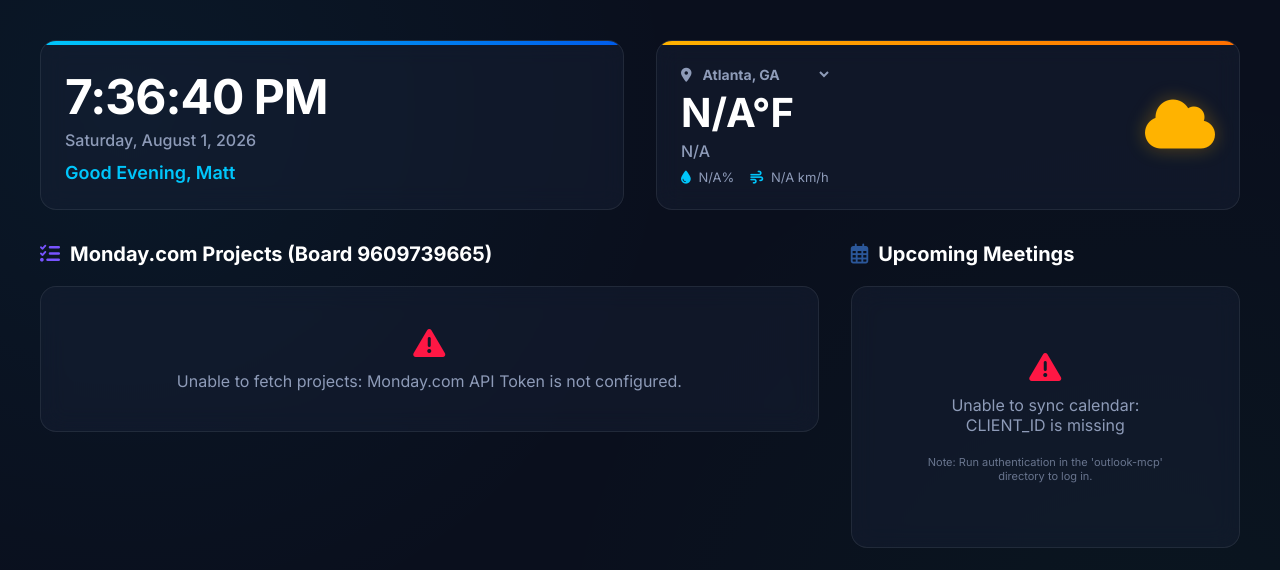
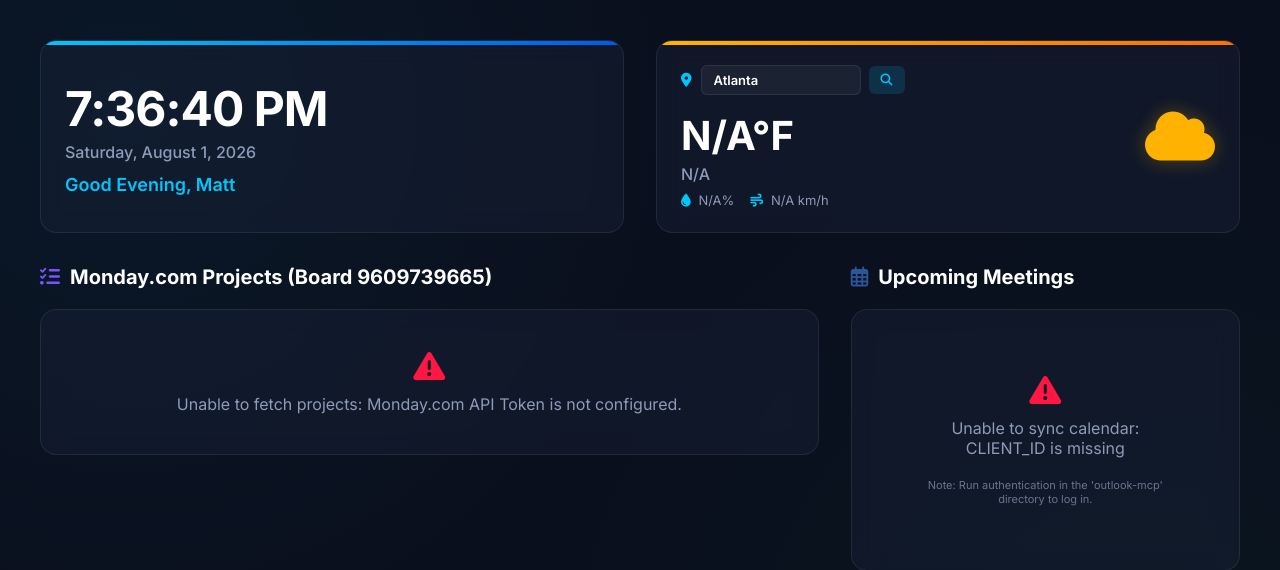
Before and after one commit to mattwegesin/personal-dashboard, a Flask app: page / in a window 1280 px wide. Shown: the part 86-656 px from the top of the page. Run offline with Flask 3, Linux system fonts and the light colour scheme; data that the repository does not hold is empty.

Commit message:
Allow typing custom city names for live weather fetches

```diff
--- a/templates/index.html
+++ b/templates/index.html
@@ -570,20 +570,18 @@
 
             <!-- Weather Widget -->
             <div class="card widget-weather">
-                <div class="weather-info">
-                    <div class="weather-city">
-                        <i class="fa-solid fa-location-dot"></i>
-                        <select id="weather-city-select" onchange="fetchWeather()">
-                            <option value="Atlanta" selected>Atlanta, GA</option>
-                            <option value="New York">New York, NY</option>
-                            <option value="Miami">Miami, FL</option>
-                            <option value="Chicago">Chicago, IL</option>
-                            <option value="Los Angeles">Los Angeles, CA</option>
-                            <option value="London">London, UK</option>
-                            <option value="Sydney">Sydney, AU</option>
-                        </select>
+                <div class="weather-info" style="width: 100%;">
+                    <div class="weather-city" style="display: flex; align-items: center; gap: 8px; margin-bottom: 12px; width: 100%;">
+                        <i class="fa-solid fa-location-dot" style="color: var(--accent);"></i>
+                        <input type="text" id="weather-city-input" value="Atlanta"
+                               placeholder="Enter city..."
+                               onkeypress="if(event.key === 'Enter') fetchWeather()"
+                               style="background: rgba(255, 255, 255, 0.05); border: 1px solid var(--card-border); color: var(--text-primary); font-size: 13px; font-weight: 600; padding: 6px 12px; border-radius: var(--radius-sm); outline: none; transition: var(--transition); flex: 1; max-width: 160px;">
+                        <button onclick="fetchWeather()" style="background: rgba(0, 198, 251, 0.15); border: none; color: var(--accent); padding: 8px 12px; border-radius: var(--radius-sm); cursor: pointer; transition: var(--transition); font-size: 12px; display: flex; align-items: center; justify-content: center;">
+                            <i class="fa-solid fa-magnifying-glass"></i>
+                        </button>
                     </div>
-                    <div class="weather-temp" id="weather-temp">--°F</div>
+                    <div class="weather-temp" id="weather-temp" style="margin-top: 4px;">--°F</div>
                     <div class="weather-desc" id="weather-desc">Fetching...</div>
                     <div class="weather-stats">
                         <span id="weather-humidity"><i class="fa-solid fa-droplet"></i> --%</span>
@@ -716,7 +714,9 @@
 
         // Fetch Weather
         async function fetchWeather() {
-            const city = document.getElementById('weather-city-select').value;
+            let city = document.getElementById('weather-city-input').value.trim();
+            if (!city) city = "Atlanta";
+
             const tempEl = document.getElementById('weather-temp');
             const descEl = document.getElementById('weather-desc');
             const humEl = document.getElementById('weather-humidity');
@@ -724,7 +724,7 @@
             const iconEl = document.getElementById('weather-icon');
 
             try {
-                const res = await fetch(`/api/weather?city=${city}`);
+                const res = await fetch(`/api/weather?city=${encodeURIComponent(city)}`);
                 if (res.ok) {
                     const data = await res.json();
                     tempEl.textContent = `${data.temp_F}°F`;
```
